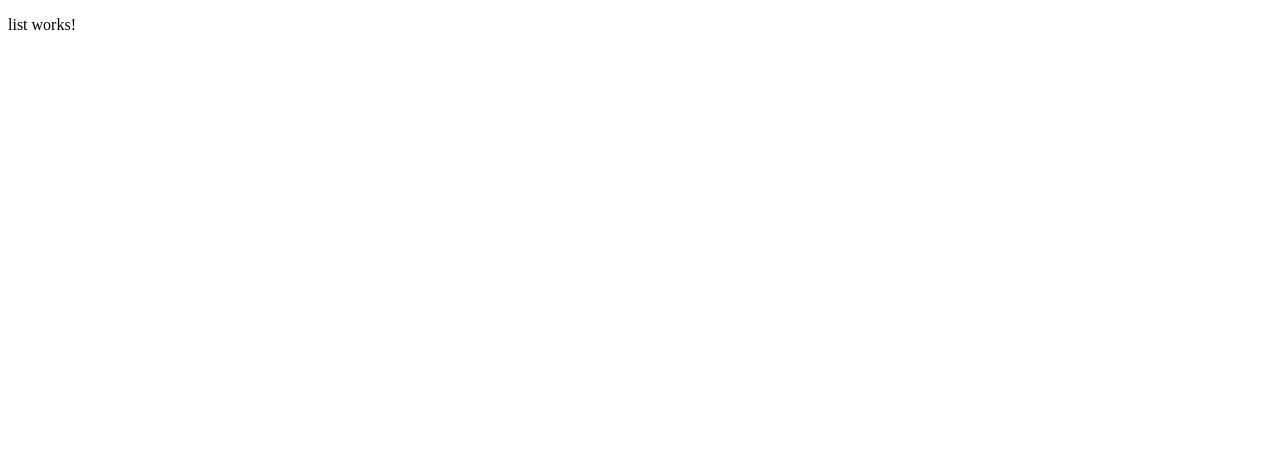
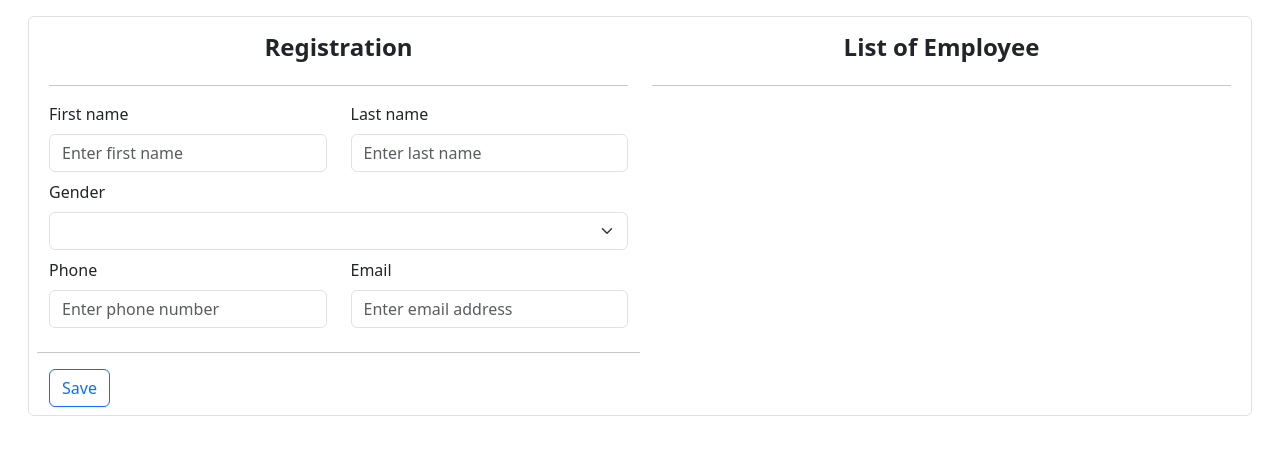
Before and after one commit to Vishalvariya999/Firebase-crud-vishal999, an Angular app: page / in a window 1280 px wide. Shown: the top 454 px of the page. Built offline with nearby package versions, Linux system fonts and the light colour scheme.

Commit message:
Create form form employee

```diff
--- a/angular.json
+++ b/angular.json
@@ -41,9 +41,12 @@
               "src/assets"
             ],
             "styles": [
-              "src/styles.scss"
+              "src/styles.scss",
+              "node_modules/bootstrap/dist/css/bootstrap.min.css"
             ],
-            "scripts": []
+            "scripts": [
+              "node_modules/bootstrap/dist/js/bootstrap.bundle.min.js"
+            ]
           },
           "configurations": {
             "production": {
--- a/package.json
+++ b/package.json
@@ -18,6 +18,7 @@
     "@angular/platform-browser": "^16.1.0",
     "@angular/platform-browser-dynamic": "^16.1.0",
     "@angular/router": "^16.1.0",
+    "bootstrap": "^5.3.1",
     "rxjs": "~7.8.0",
     "tslib": "^2.3.0",
     "zone.js": "~0.13.0"
--- a/src/app/features/components/list/list.component.html
+++ b/src/app/features/components/list/list.component.html
@@ -1 +1,44 @@
-<p>list works!</p>
+<div class="container-fluid">
+    <div class="row border rounded m-3 p-2">
+        <div class="col-lg-6">
+            <h2 class="h2 text-center">Registration</h2>
+            <hr>
+            <form class="row" [formGroup]="frm" (ngSubmit)="onSubmit()">
+                <div class="col-lg-6">
+                    <label class="form-lable mb-2">First name</label>
+                    <input type="text" class="form-control" placeholder="Enter first name" formControlName="first_name">
+                </div>
+                <div class="col-lg-6">
+                    <label class="form-lable mb-2">Last name</label>
+                    <input type="text" class="form-control" placeholder="Enter last name" formControlName="last_name">
+                </div>
+                <div class="col-lg-12 mt-2">
+                    <label class="form-lable mb-2">Gender</label>
+                    <select class="form-select" formControlName="gender">
+                        <option value="" selected>Select Gender</option>
+                        <option value="Male">Male</option>
+                        <option value="Female">Female</option>
+                    </select>
+                </div>
+                <div class="col-lg-6 mt-2">
+                    <label class="form-lable mb-2">Phone</label>
+                    <input type="number" class="form-control" formControlName="phone" placeholder="Enter phone number"
+                        id="">
+                </div>
+                <div class="col-lg-6 mt-2 mb-4">
+                    <label class="form-lable mb-2">Email</label>
+                    <input type="text" class="form-control" formControlName="email" placeholder="Enter email address"
+                        id="">
+                </div>
+                <hr>
+                <div>
+                    <button type="submit" class="btn btn-md btn-outline-primary">Save</button>
+                </div>
+            </form>
+        </div>
+        <div class="col-lg-6">
+            <h2 class="h2 text-center">List of Employee</h2>
+            <hr>
+        </div>
+    </div>
+</div>
--- a/src/app/features/components/list/list.component.scss
+++ b/src/app/features/components/list/list.component.scss
@@ -0,0 +1,22 @@
+h2 {
+    font-size: 24px;
+    line-height: 44px;
+    font-weight: 400;
+    margin-bottom: 0;
+    font-weight: bold;
+}
+
+.form-group {
+    position: relative;
+    padding-bottom: 16px;
+}
+
+.form-group label {
+    color: #241f1f;
+    display: block;
+    font-size: 16px;
+}
+
+.input-wrap {
+    position: relative;
+}
--- a/src/app/features/components/list/list.component.ts
+++ b/src/app/features/components/list/list.component.ts
@@ -1,13 +1,40 @@
 import { Component } from '@angular/core';
 import { CommonModule } from '@angular/common';
+import { FormsModule, ReactiveFormsModule } from '@angular/forms';
+import { FormGroup, FormBuilder, Validators } from '@angular/forms';
 
 @Component({
   selector: 'app-list',
   standalone: true,
-  imports: [CommonModule],
+  imports: [CommonModule, FormsModule, ReactiveFormsModule],
   templateUrl: './list.component.html',
-  styleUrls: ['./list.component.scss']
+  styleUrls: ['./list.component.scss'],
 })
 export class ListComponent {
+  public frm!: FormGroup;
 
+  constructor(private fb: FormBuilder) {
+    this.validationFrm();
+  }
+
+  private validationFrm() {
+    this.frm = this.fb.group({
+      first_name: [null, [Validators.required]],
+      last_name: [null, [Validators.required]],
+      phone: [null, [Validators.required]],
+      email: [null, [Validators.required]],
+      gender: [null, [Validators.required]],
+    });
+  }
+
+  get fControl() {
+    return this.frm.controls;
+  }
+
+  public onSubmit() {
+    if (this.frm.invalid) {
+      return;
+    }
+    console.log('this.frm.value', this.frm.value);
+  }
 }
```
Also changed, not shown: 1 other file (tests, documents, lock files or other folders).
